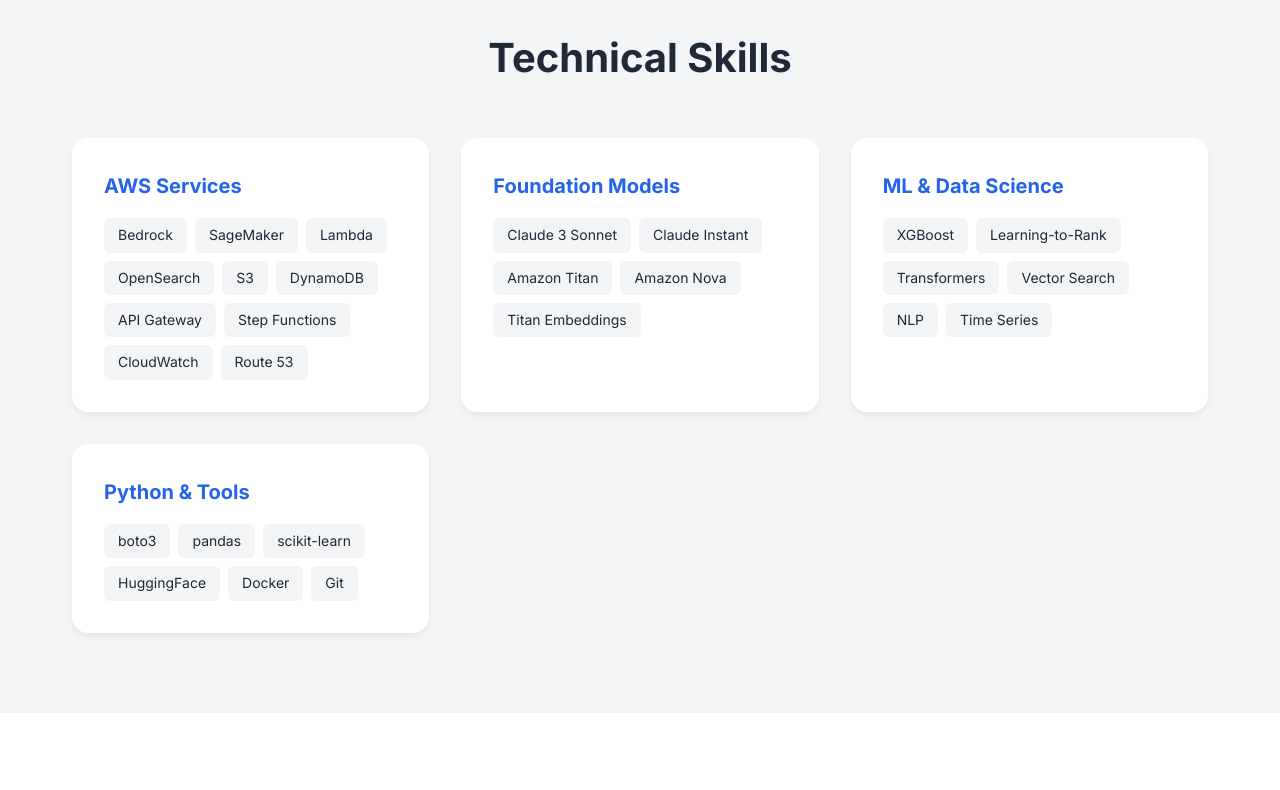
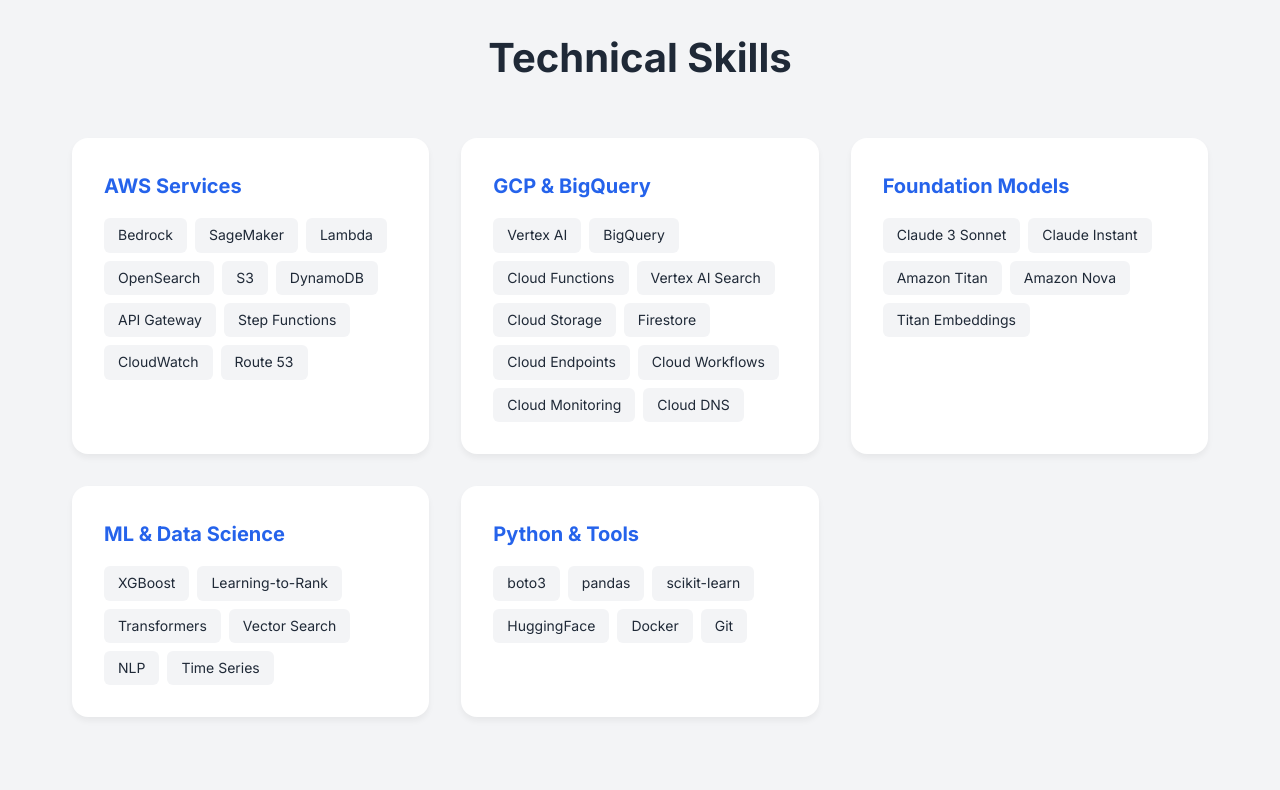
Before and after one commit to ferrosas2/helloworld, a plain HTML site: page index.html in a window 1280 px wide. Shown: the part 1480-2270 px from the top of the page. Drawn offline with Linux system fonts and the light colour scheme.

Commit message:
Update blog link text and add GCP & BigQuery skills section; update copyright year in footer

```diff
--- a/index.html
+++ b/index.html
@@ -43,7 +43,7 @@
                         </svg>
                         View GitHub
                     </a>
-                    <a href="https://rosasfernando2.blogspot.com/" class="btn btn-secondary" target="_blank">Read Blog</a>
+                    <a href="https://rosasfernando2.blogspot.com/" class="btn btn-secondary" target="_blank">Read My Blog</a>
                 </div>
             </div>
         </div>
@@ -83,6 +83,21 @@
                         <span class="tag">Step Functions</span>
                         <span class="tag">CloudWatch</span>
                         <span class="tag">Route 53</span>
+                    </div>
+                </div>
+                <div class="skill-card">
+                    <h3>GCP & BigQuery</h3>
+                    <div class="skill-tags">
+                        <span class="tag">Vertex AI</span>
+                        <span class="tag">BigQuery</span>
+                        <span class="tag">Cloud Functions</span>
+                        <span class="tag">Vertex AI Search</span>
+                        <span class="tag">Cloud Storage</span>
+                        <span class="tag">Firestore</span>
+                        <span class="tag">Cloud Endpoints</span>
+                        <span class="tag">Cloud Workflows</span>
+                        <span class="tag">Cloud Monitoring</span>
+                        <span class="tag">Cloud DNS</span>
                     </div>
                 </div>
                 <div class="skill-card">
@@ -327,7 +342,7 @@
     <!-- Footer -->
     <footer class="footer">
         <div class="container">
-            <p>&copy; 2024 Fernando Rosas. Built with passion for Data Science & ML Engineering.</p>
+            <p>&copy; 2026 Fernando Rosas. Built with passion for Data Science & ML Engineering.</p>
             <p>Domain: <a href="https://rosasfernando.com">rosasfernando.com</a> | GitHub: <a href="https://github.com/ferrosas2/helloworld">ferrosas2/helloworld</a></p>
         </div>
     </footer>
```
